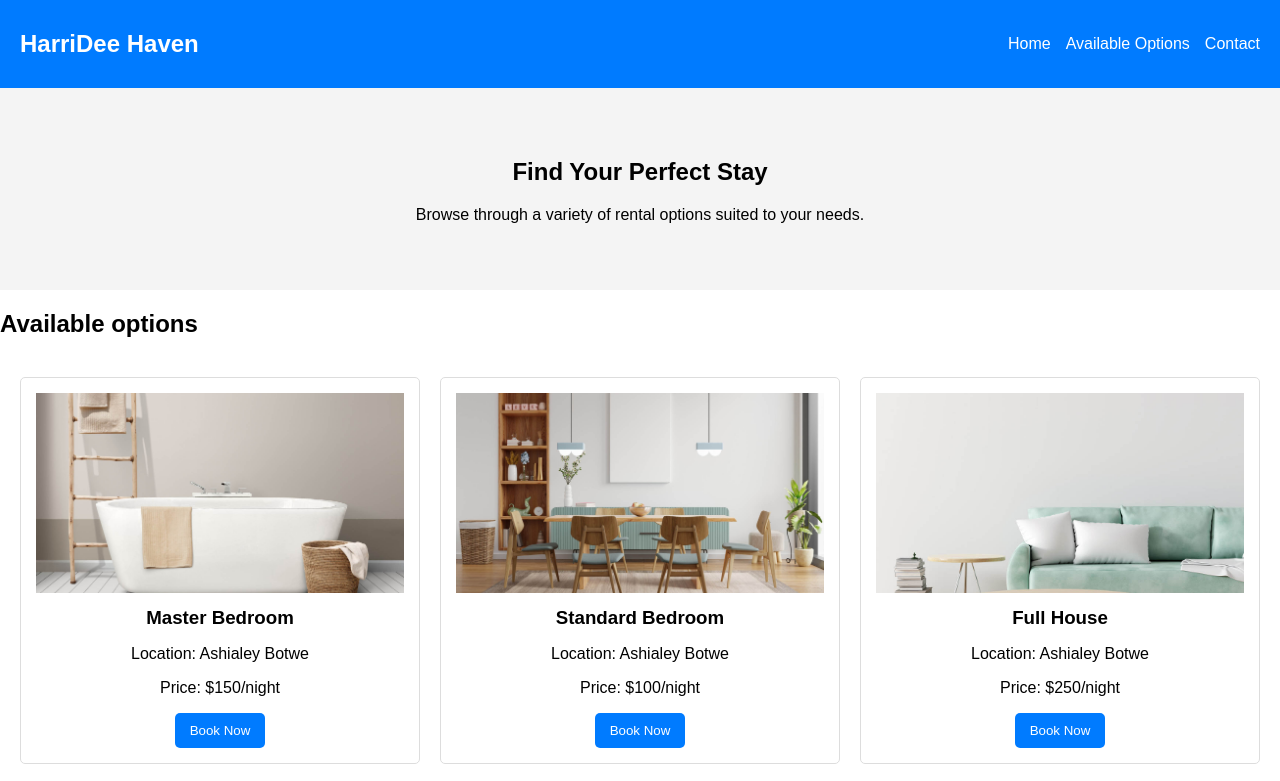
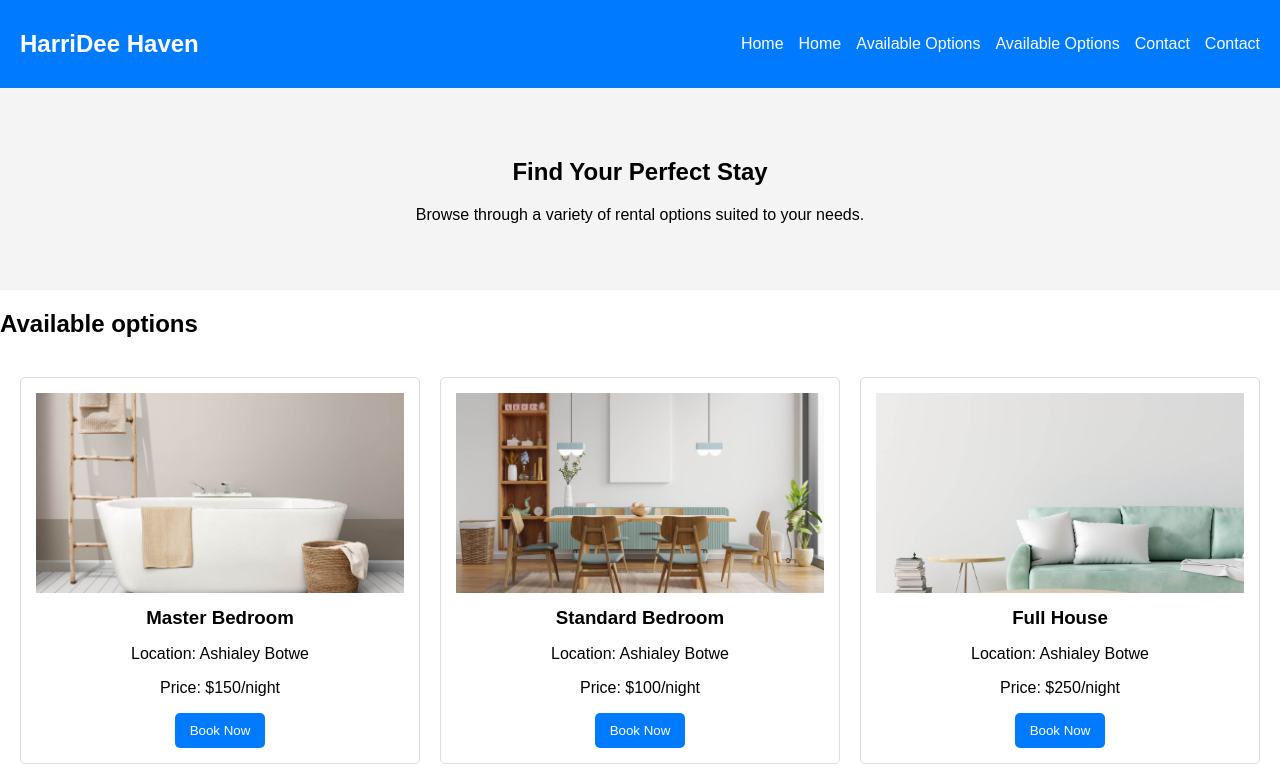
Before and after one commit to Getdzidon/github-actions-day4, a plain HTML site: page index.html in a window 1280 px wide. Shown: the top 781 px of the page. Drawn offline with Linux system fonts and the light colour scheme.

```diff
--- a/index.html
+++ b/index.html
@@ -12,7 +12,10 @@
             <h1>HarriDee Haven</h1>
             <ul>
                 <li><a href="#home">Home</a></li>
+                <li><a href="#home">Home</a></li>
                 <li><a href="#rooms">Available Options</a></li>
+                <li><a href="#rooms">Available Options</a></li>
+                <li><a href="#contact">Contact</a></li>
                 <li><a href="#contact">Contact</a></li>
             </ul>
         </nav>
```
